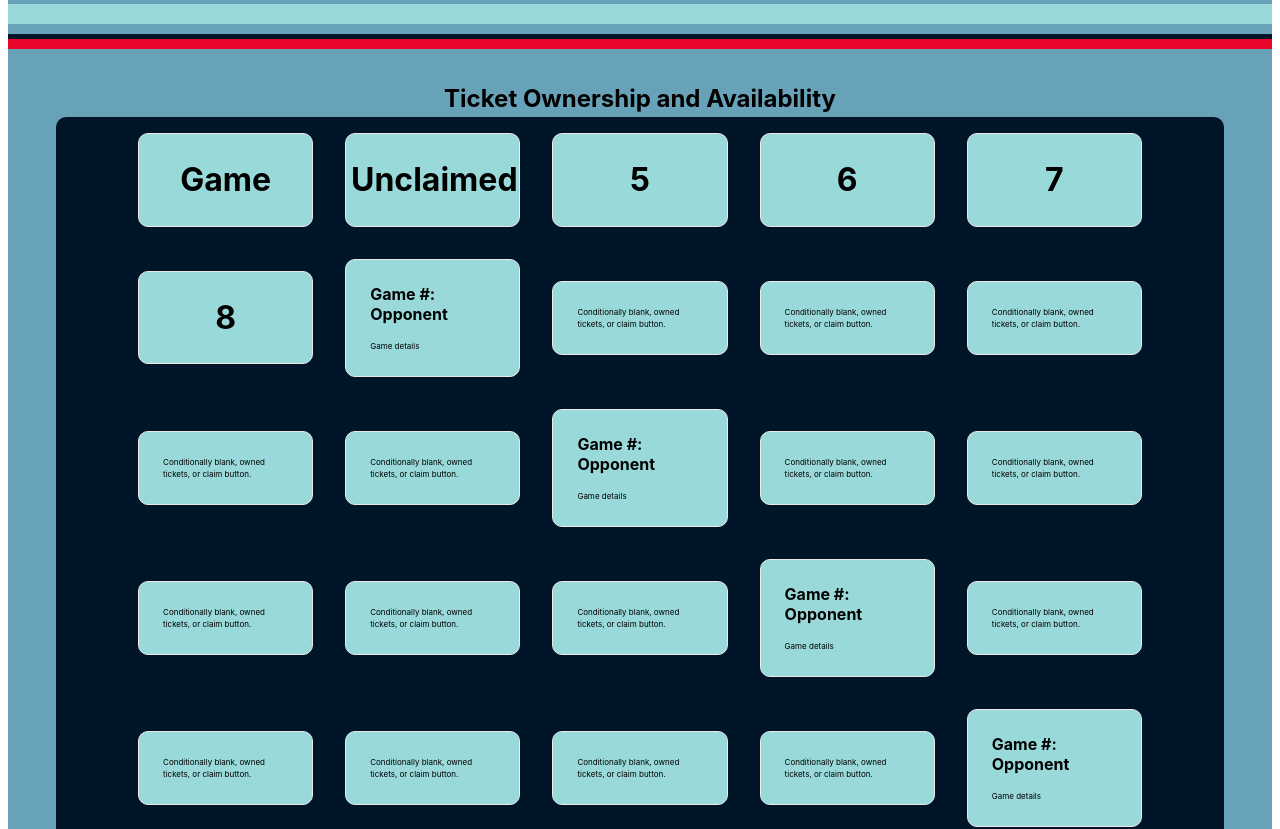
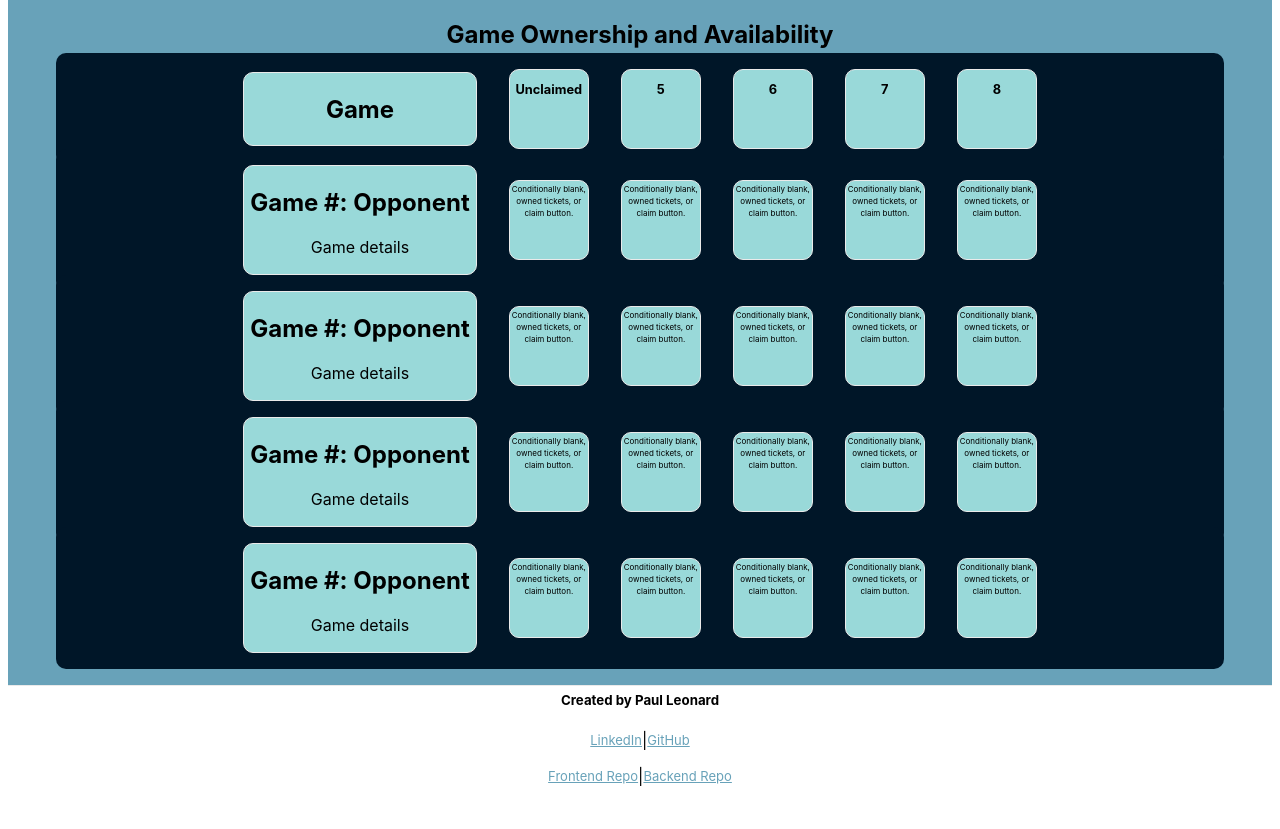
Before and after one commit to paul-leonard/draft-tickets, a Next.js app: page / in a window 1280 px wide. Shown: the part 620-1449 px from the top of the page. After the commit the page ends 1422 px from the top, so only its background shows below. Built offline with nearby package versions, Linux system fonts and the light colour scheme.

Commit message:
ensured new rows for each game in TicketTable, improved footer, improved display

```diff
--- a/components/Footer.js
+++ b/components/Footer.js
@@ -1,9 +1,22 @@
-import styles from '../styles/Home.module.css'
+import styles from '../styles/Footer.module.css'
 
 export default function Footer () {
   return (
     <footer className={styles.footer}>
-      <h5><a href="https://www.linkedin.com/in/paulryanleonard/">Created by Paul Leonard</a></h5>
+      <div>
+        <h5><a href="https://www.linkedin.com/in/paulryanleonard/">Created by Paul Leonard</a></h5>
+        <p>
+          <a href="https://www.linkedin.com/in/paulryanleonard/">LinkedIn</a>
+          |
+          <a href="https://github.com/paul-leonard">GitHub</a>
+        </p>
+        <p>
+          <a href="https://github.com/paul-leonard/draft-tickets">Frontend Repo</a>
+          |
+          <a href="https://github.com/getKraken/getKraken">Backend Repo</a>
+        </p>
+      </div>
+
     </footer>
   )
 }
--- a/components/GameCard.js
+++ b/components/GameCard.js
@@ -1,8 +1,8 @@
-import styles from '../styles/Home.module.css'
+import styles from '../styles/TicketTable.module.css'
 
 export default function GameCard () {
   return (
-    <a href="link_out_to_nhl_game_page" className={styles.card}>
+    <a href="link_out_to_nhl_game_page" className={styles.gamecard}>
       <h2>Game #: Opponent</h2>
       <p>Game details</p>
     </a>
--- a/components/GameRow.js
+++ b/components/GameRow.js
@@ -1,16 +1,16 @@
-import styles from '../styles/Home.module.css'
+import styles from '../styles/TicketTable.module.css'
 import GameCard from './GameCard'
 import PickCard from './PickCard'
 
 export default function GameRow () {
   return (
-    <>
+    <div className={styles.grid}>
       <GameCard/>
       <PickCard/>
       <PickCard/>
       <PickCard/>
       <PickCard/>
       <PickCard/>
-    </>
+    </div>
   )
 }
--- a/components/PickCard.js
+++ b/components/PickCard.js
@@ -1,4 +1,4 @@
-import styles from '../styles/Home.module.css'
+import styles from '../styles/TicketTable.module.css'
 
 export default function PickCard () {
     return (
--- a/components/TicketTable.js
+++ b/components/TicketTable.js
@@ -1,23 +1,24 @@
-// import styles from '../styles/Home.module.css'
-import styles from '../styles/DraftProgressDisplay.module.css'
+import styles from '../styles/TicketTable.module.css'
 import GameRow from './GameRow'
 
 export default function TicketTable ({names}) {
   return (
     <>
-      <h2 className={styles.title}>Ticket Ownership and Availability</h2>
+      <h2 className={styles.title}>Game Ownership and Availability</h2>
       <div className={styles.grid}>
-        <div className={styles.card}>
-          <h1>Game</h1>
+        <div className={styles.gamecard}>
+          <h2>Game</h2>
         </div>
         <div className={styles.card}>
-          <h1>Unclaimed</h1>
+          <h2>Unclaimed</h2>
         </div>
         {names.map((name, i) => (
             <div key={i} className={styles.card}>
-              <h1>{name}</h1>
+              <h2>{name}</h2>
             </div>
         ))}
+      </div>
+      <div>
         <GameRow/>
         <GameRow/>
         <GameRow/>
--- /dev/null
+++ b/styles/Footer.module.css
@@ -0,0 +1,21 @@
+.footer {
+  width: 100%;
+  height: 100px;
+  border-top: 1px solid #eaeaea;
+  display: flex;
+  justify-content: center;
+  align-items: center;
+}
+
+.footer h5, .footer p {
+  display: flex;
+  justify-content: center;
+  align-items: center;
+  flex-grow: 1;
+}
+
+.footer p a {
+  color: #68a2b9;
+  text-decoration: underline;
+  font-size: small;
+}
--- a/styles/Home.module.css
+++ b/styles/Home.module.css
@@ -9,19 +9,18 @@
 }
 
 .main {
-  padding: 5rem 0;
+  padding: 1rem 0;
   /* flex: 1;
   display: flex;
   flex-direction: column;
   justify-content: center;
   align-items: center; */
   background-color: #68a2b9;
-
 }
 
 .header_container {
   display: grid;
-  grid-template-columns: 250px auto;
+  grid-template-columns: 150px auto;
   justify-content: center;
   align-content: center;
 }
@@ -32,21 +31,6 @@
   align-self: center;
   }
 
-.footer {
-  width: 100%;
-  height: 100px;
-  border-top: 1px solid #eaeaea;
-  display: flex;
-  justify-content: center;
-  align-items: center;
-}
-
-.footer a {
-  display: flex;
-  justify-content: center;
-  align-items: center;
-  flex-grow: 1;
-}
 
 /* .title a {
   color: #0070f3;
--- /dev/null
+++ b/styles/TicketTable.module.css
@@ -0,0 +1,63 @@
+
+
+.grid {
+  display: flex;
+  align-items: center;
+  justify-content: center;
+  background-color: #001628;
+  flex-wrap: wrap;
+  margin-top: -1rem;
+  margin-left: 3rem;
+  margin-right: 3rem;
+  border-radius: 10px;;
+}
+
+.card {
+  margin: 1rem;
+  padding: .1rem;
+  text-align: center;
+  vertical-align: middle;
+  color: inherit;
+  background-color: #99d9d9;
+  text-decoration: none;
+  border: 1px solid #eaeaea;
+  border-radius: 10px;
+  transition: color 0.15s ease, border-color 0.15s ease;
+  width: 80px;
+  height: 80px;
+}
+
+.gamecard {
+  margin: 1rem;
+  padding: .1rem;
+  text-align: center;
+  vertical-align: middle ;
+  color: inherit;
+  background-color: #99d9d9;
+  text-decoration: none;
+  border: 1px solid #eaeaea;
+  border-radius: 10px;
+  transition: color 0.15s ease, border-color 0.15s ease;
+  width: 20%;
+}
+
+.card h2 {
+  font-size: .8rem;
+}
+
+.card p {
+  margin: 0;
+  font-size: 0.5rem;
+  line-height: 1.5;
+}
+
+.title {
+  text-align: center;
+}
+
+@media (max-width: 600px) {
+  .grid {
+    width: 100%;
+    flex-direction: column;
+  }
+}
```
